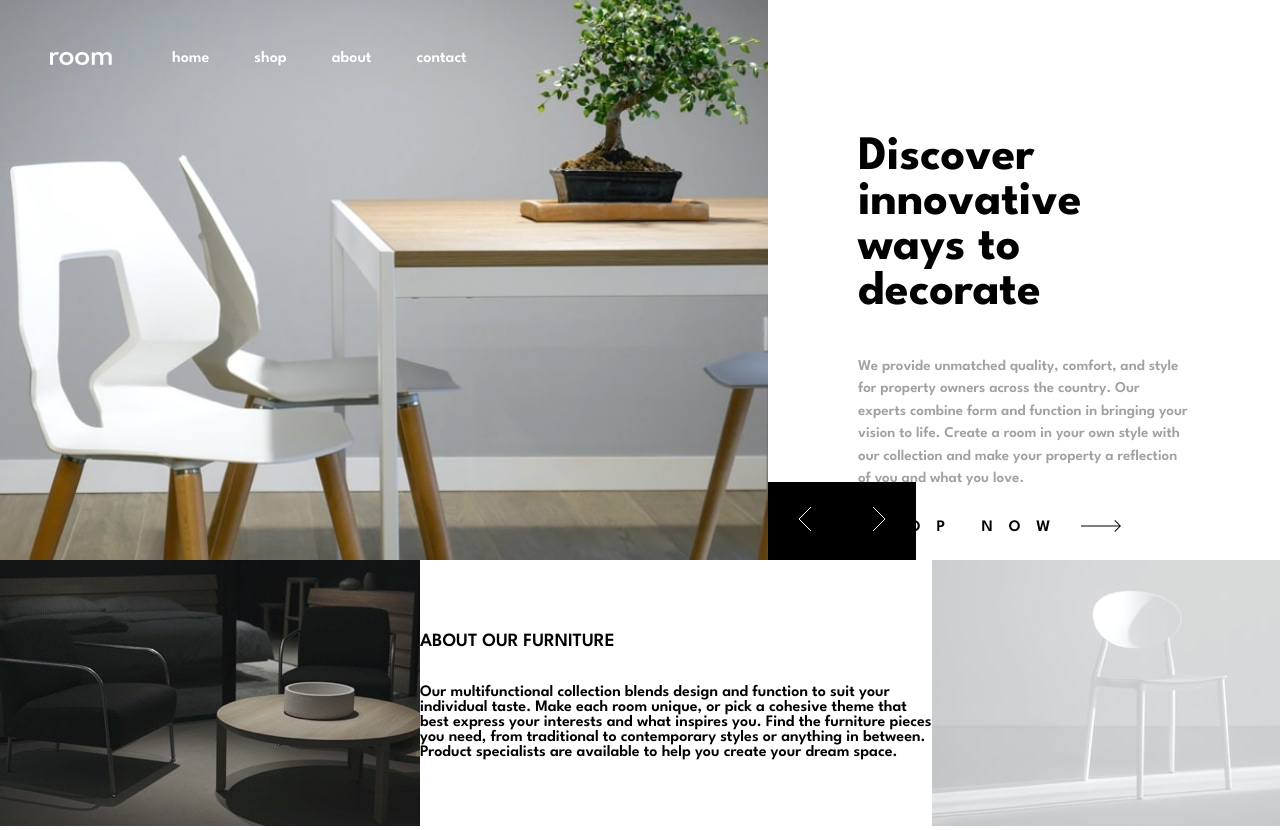
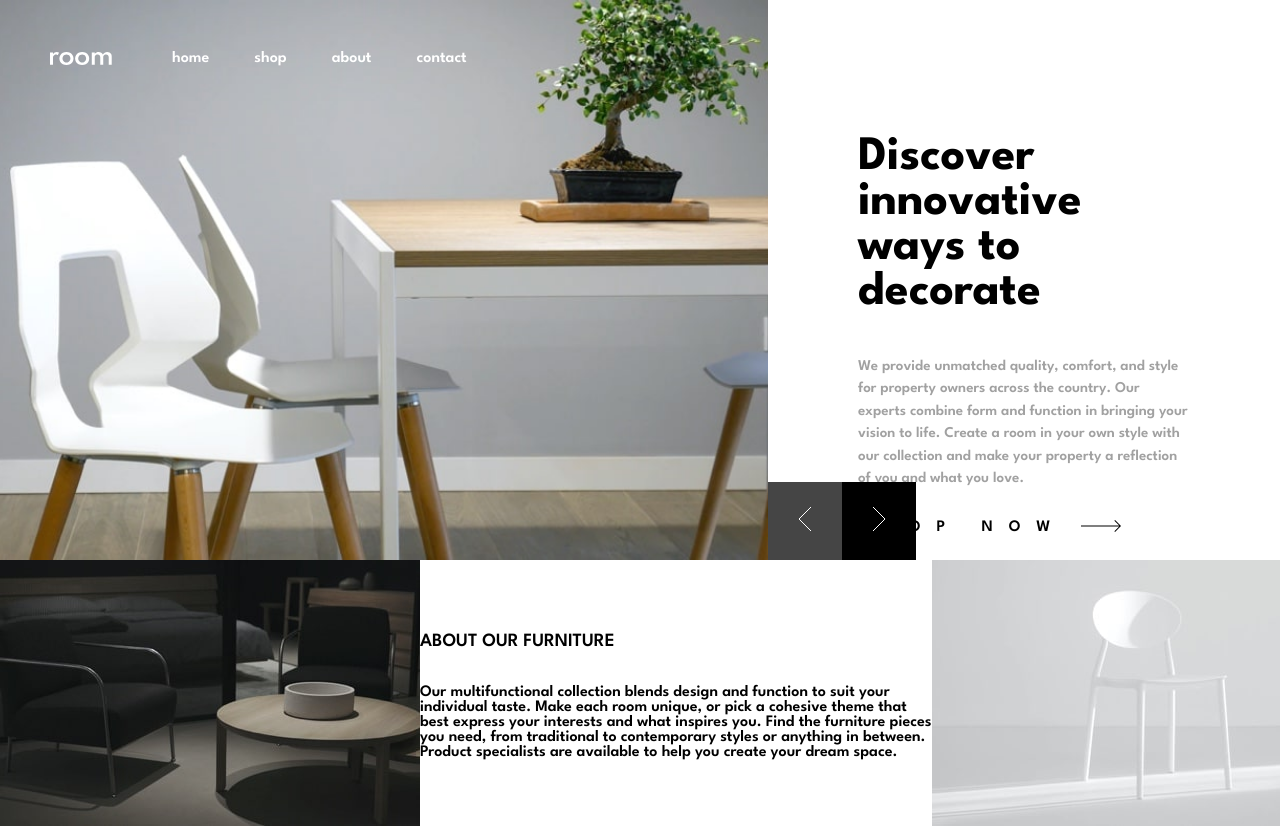
Before and after one commit to steff93/room-homepage, a React (Create React App) app: page / in a window 1280 px wide. In both pictures the pointer is over the element 805 px from the left and 521 px from the top of the page. Shown: the top 830 px of the page. Built offline with nearby package versions, Linux system fonts and the light colour scheme.

Commit message:
Added slideshow navigation hover animation

```diff
--- a/src/components/Slideshow/Slideshow.scss
+++ b/src/components/Slideshow/Slideshow.scss
@@ -27,5 +27,11 @@
   &--prev {
     padding: 25px 30px;
     cursor: pointer;
+
+    transition: all 0.5s;
+
+    &:hover {
+      background: $veryDarkGray;
+    }
   }
 }
```
